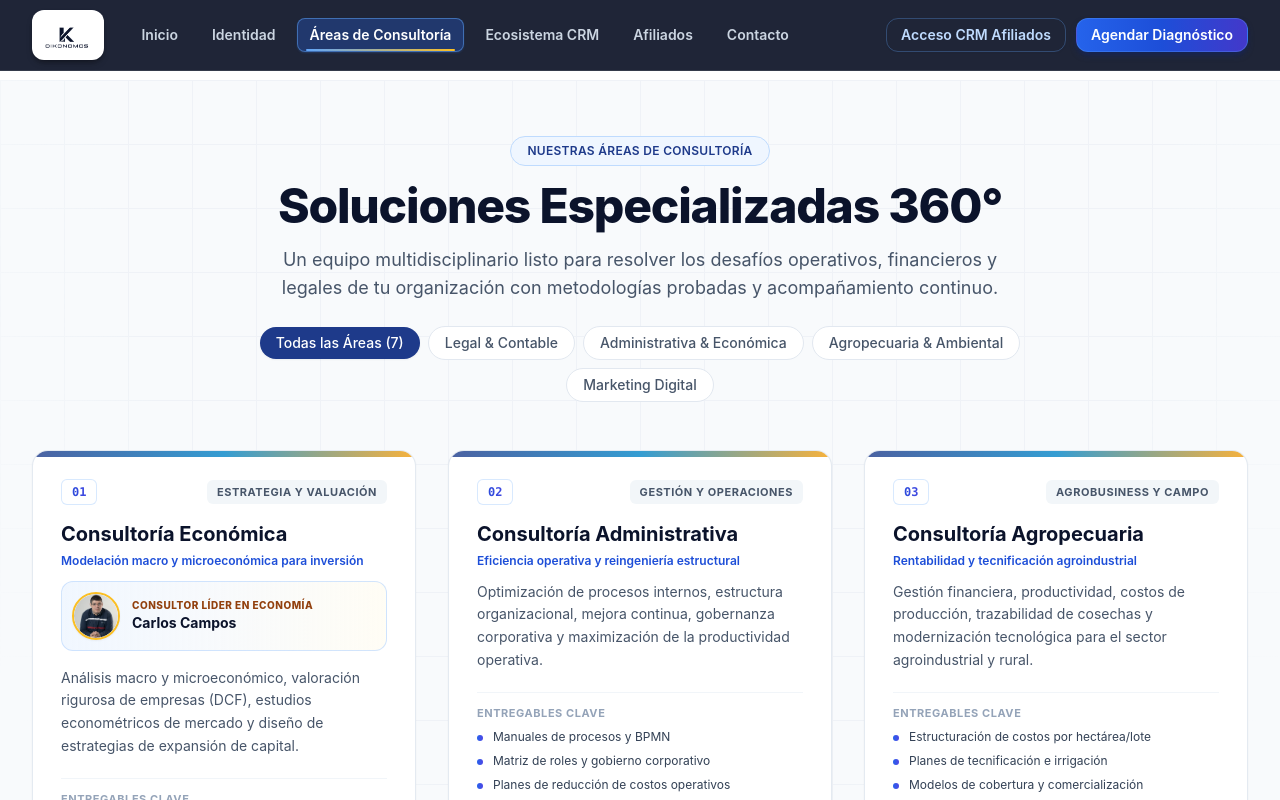
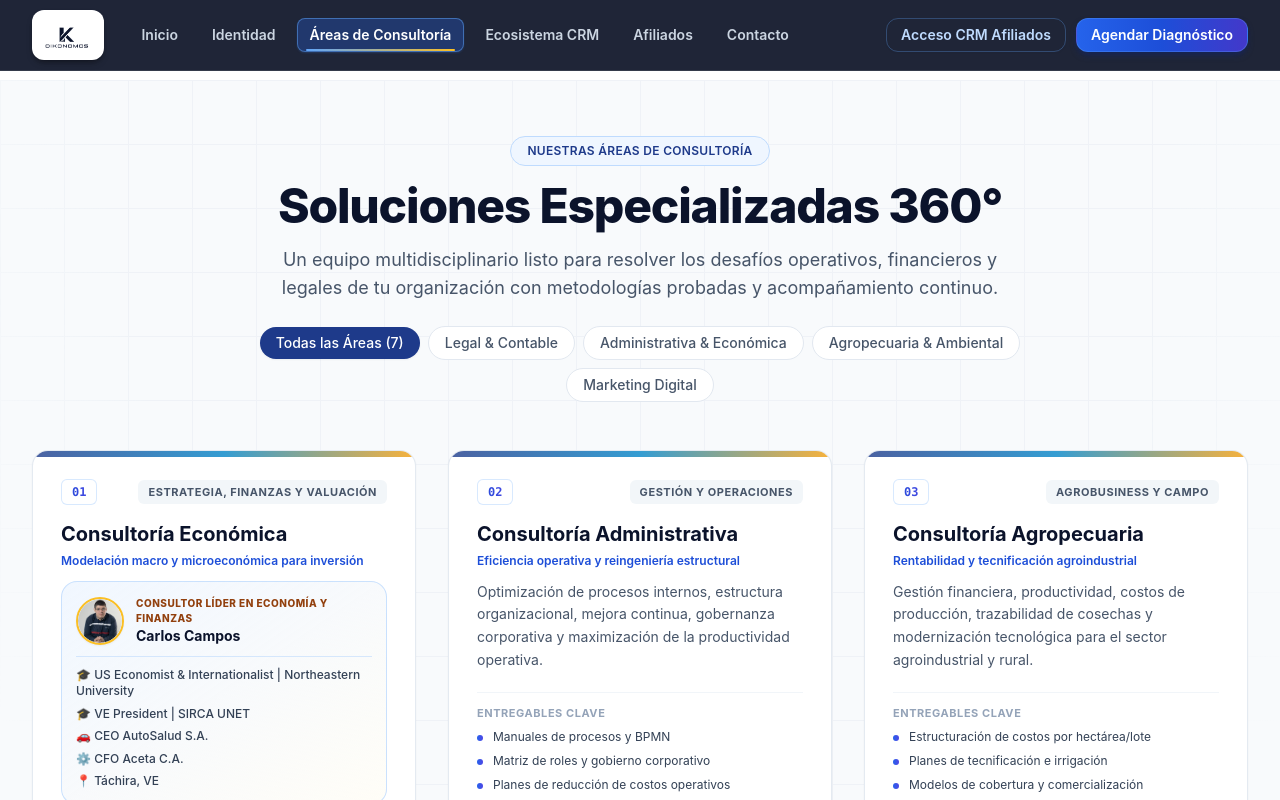
Before and after one commit to leocamacho693-ux/oikonomos-landing, a Next.js app: page / in a window 1280 px wide. Both pictures are taken after a click on the button "Explorar Servicios". Shown: the top 800 px of the page. Built offline with nearby package versions, Linux system fonts and the light colour scheme.

Commit message:
feat(consulting): agregar trayectoria y credenciales al perfil de Carlos Campos

```diff
--- a/components/ConsultingServices.tsx
+++ b/components/ConsultingServices.tsx
@@ -129,9 +129,10 @@ export default function ConsultingServices({ onSelectService }: ConsultingServic
                     {area.tagline}
                   </div>
 
-                  {/* Leader Profile Badge */}
+                  {/* Leader Profile Badge & Credentials */}
                   {area.leaderPhoto && (
-                    <div className="flex items-center gap-3 p-2.5 rounded-xl bg-gradient-to-r from-blue-50/90 via-slate-50 to-amber-50/50 border border-blue-200/70 mb-4 shadow-xs">
+                    <div className="p-3.5 rounded-2xl bg-gradient-to-br from-blue-50/90 via-slate-50 to-amber-50/40 border border-blue-200/80 mb-4 shadow-xs">
+                      <div className="flex items-center gap-3">
                         <img
                           src={area.leaderPhoto}
                           alt={area.leaderName}
@@ -145,6 +146,18 @@ export default function ConsultingServices({ onSelectService }: ConsultingServic
                             {area.leaderName}
                           </div>
                         </div>
+                      </div>
+
+                      {/* Credenciales y trayectoria */}
+                      {area.leaderCredentials && area.leaderCredentials.length > 0 && (
+                        <div className="pt-2.5 mt-2.5 border-t border-blue-200/60 space-y-1.5 text-xs text-slate-700">
+                          {area.leaderCredentials.map((cred, idx) => (
+                            <div key={idx} className="flex items-start gap-1.5 leading-snug font-medium">
+                              <span>{cred}</span>
+                            </div>
+                          ))}
+                        </div>
+                      )}
                     </div>
                   )}
 
--- a/components/Data.ts
+++ b/components/Data.ts
@@ -12,6 +12,7 @@ export interface ConsultingArea {
   leaderName?: string;
   leaderTitle?: string;
   leaderPhoto?: string;
+  leaderCredentials?: string[];
 }
 
 export const CONSULTING_AREAS: ConsultingArea[] = [
@@ -19,14 +20,21 @@ export const CONSULTING_AREAS: ConsultingArea[] = [
     id: 'economica',
     name: 'Consultoría Económica',
     shortName: 'Económica',
-    category: 'Estrategia y Valuación',
+    category: 'Estrategia, Finanzas y Valuación',
     tagline: 'Modelación macro y microeconómica para inversión',
     description: 'Análisis macro y microeconómico, valoración rigurosa de empresas (DCF), estudios econométricos de mercado y diseño de estrategias de expansión de capital.',
     iconName: 'BarChart3',
     accentColor: 'amber',
     leaderName: 'Carlos Campos',
-    leaderTitle: 'Consultor Líder en Economía',
+    leaderTitle: 'Consultor Líder en Economía y Finanzas',
     leaderPhoto: '/carlos-campos.png?v=2',
+    leaderCredentials: [
+      '🎓 US Economist & Internationalist | Northeastern University',
+      '🎓 VE President | SIRCA UNET',
+      '🚗 CEO AutoSalud S.A.',
+      '⚙️ CFO Aceta C.A.',
+      '📍 Táchira, VE',
+    ],
     deliverables: [
       'Valoración de empresas y activos intangibles',
       'Análisis de sensibilidad y escenarios de riesgo',
```
Lines whose indentation alone changed are shown as unchanged.
